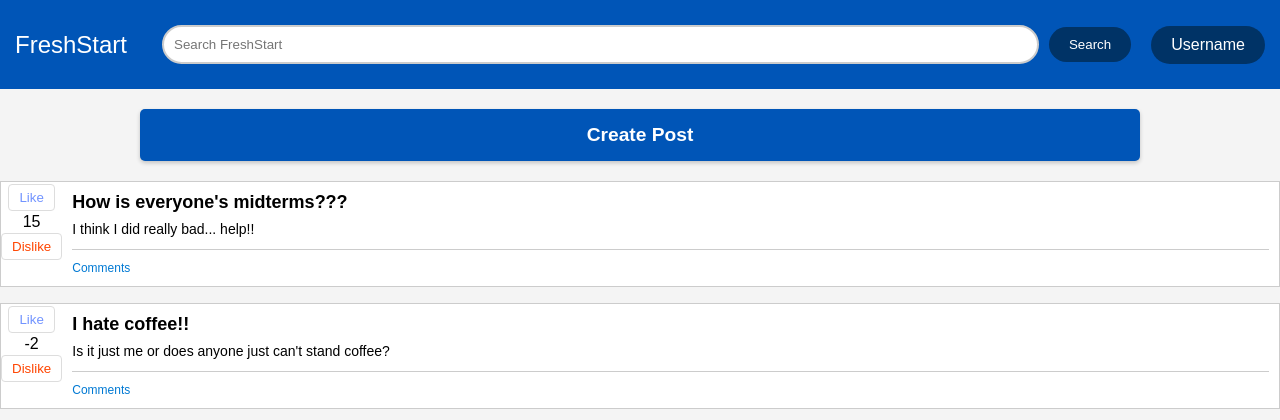
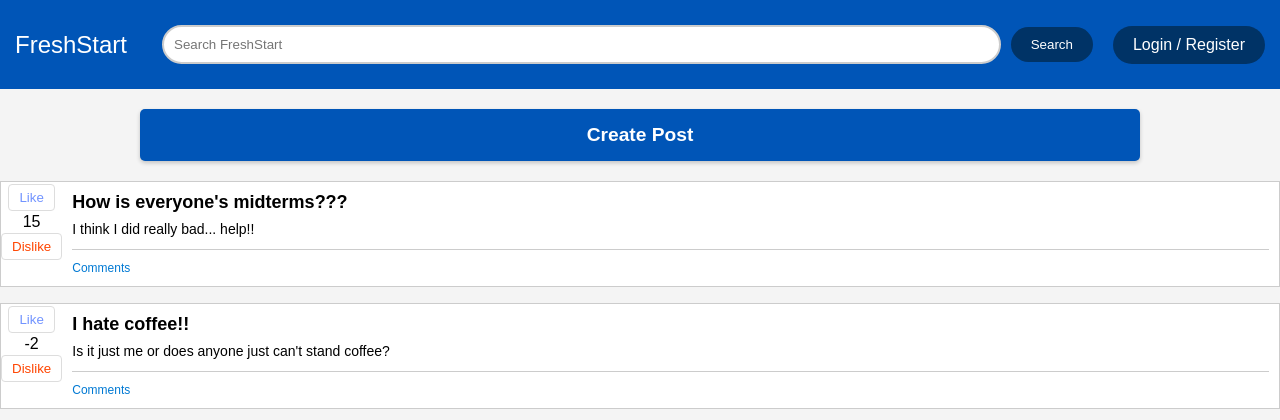
Before and after one commit to adygoswami/FreshStart-Forum, a PHP site: page /mainpage.php in a window 1280 px wide. Shown: the top 420 px of the page. Run offline with PHP 8.4, Linux system fonts and the light colour scheme; tables that the repository leaves empty or names only in its code hold one stand-in row (values such as "Sample post").

Commit message:
login/register button if user not logind

```diff
--- a/mainpage.php
+++ b/mainpage.php
@@ -14,13 +14,19 @@
               <input type="search" id="site-search" placeholder="Search FreshStart">
               <button class="search-button">Search</button>
             </div>
+        <!-- profile stuff -->
             <div class="user-menu">
-              <div class="username">Username
-                <div class="login-dropdown">
-                  <a href="#login">Profile</a>
-                </div>
-              </div>
+    <?php if(isset($_SESSION['user_id'])): ?>
+        <div class="username">Profile
+            <div class="login-dropdown">
+                <a href="profile.php">Profile</a>
+                <a href="logout.php">Logout</a>
             </div>
+        </div>
+    <?php else: ?>
+        <div class="username" onclick="window.location.href='login.php';">Login / Register</div>
+    <?php endif; ?>
+</div>
         </div>
         <div>
             <a href="post-page.html" class="post-tab">Create Post</a>
@@ -102,6 +108,8 @@
 </div>
 
         <?php
+        session_start();
+
         $servername = "localhost";
         $username = "47130992";
         $password = "freshstart360";
```
